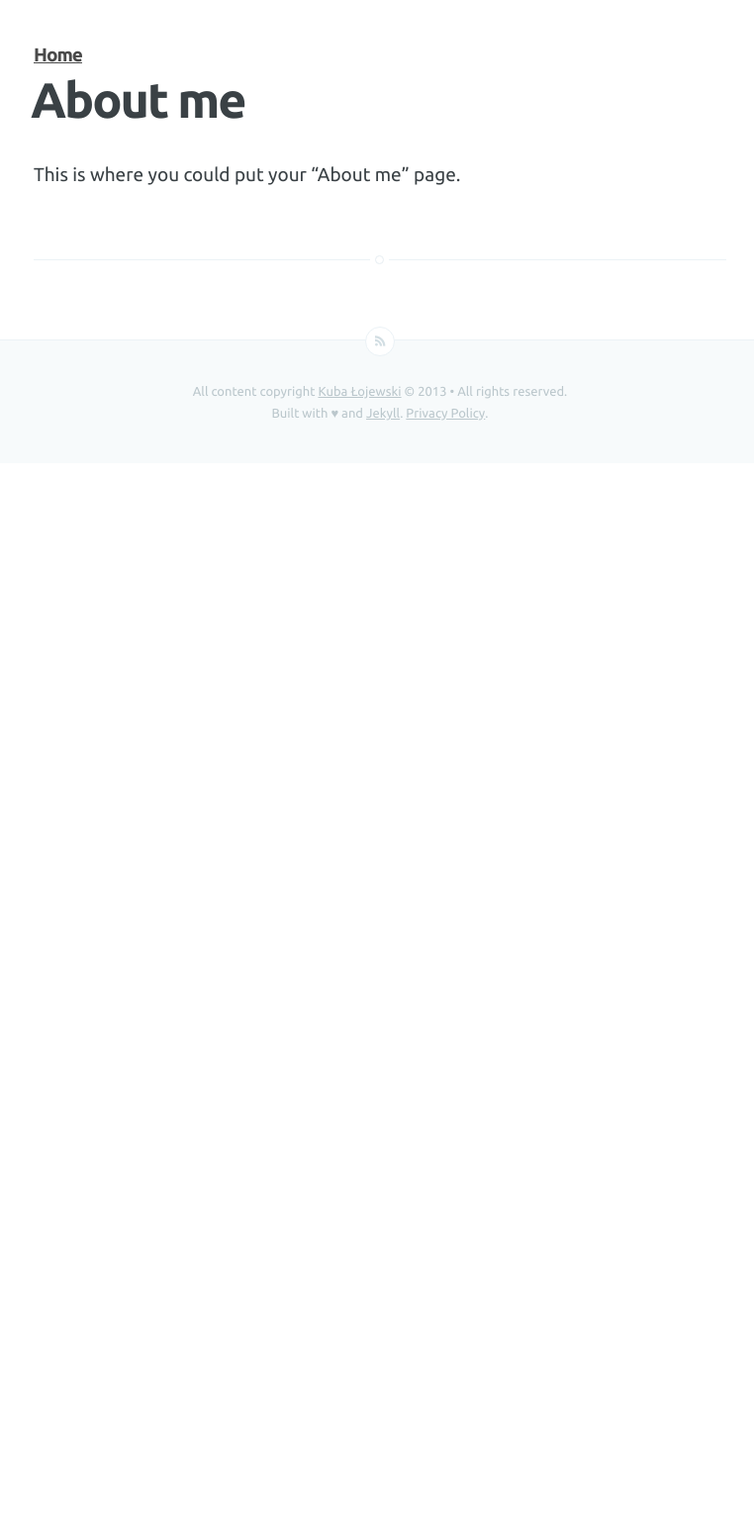
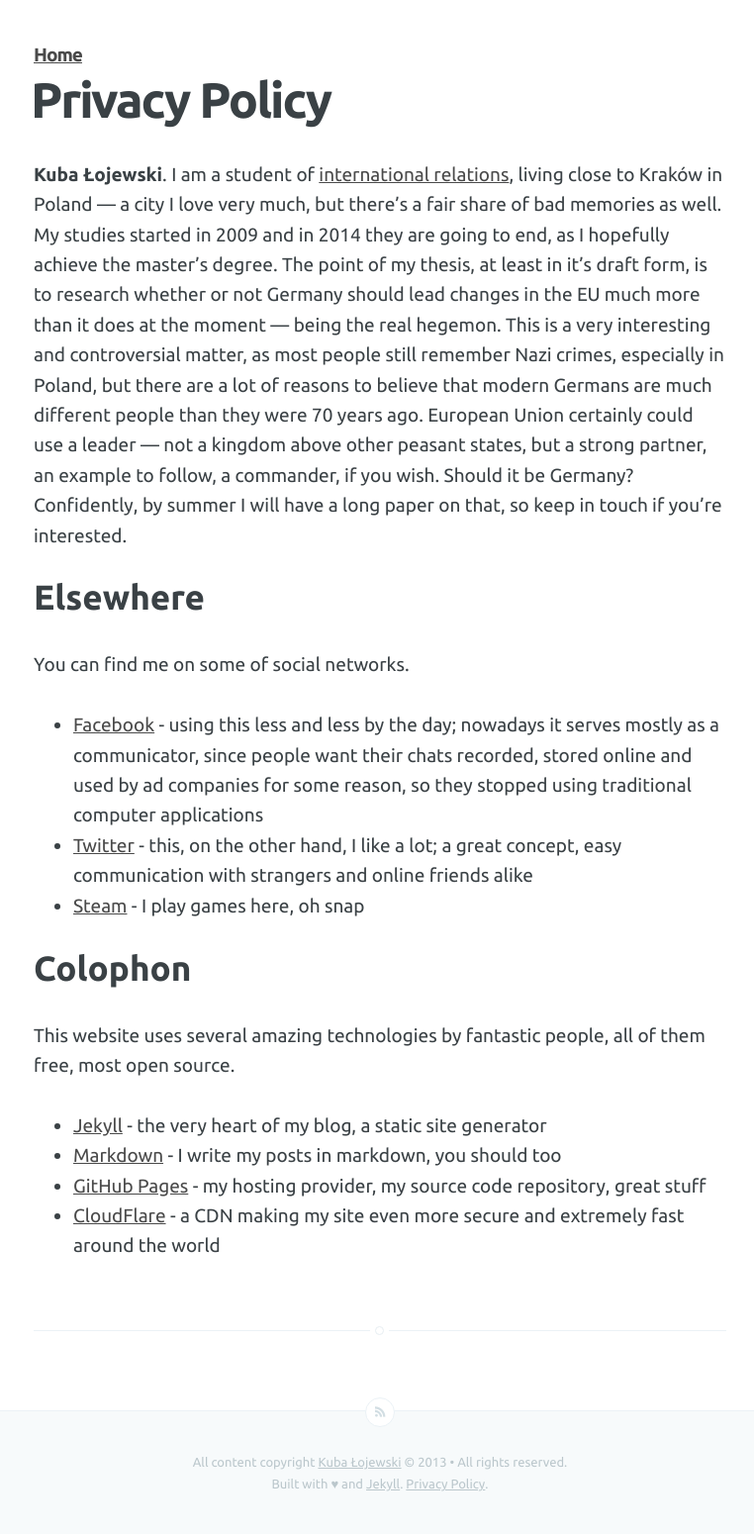
Before and after one commit to detlaff/jekyll-casper-refined, a Jekyll site: the page built from about.md, in a window 1280 px wide. Shown: the whole page at 99% size, without its empty margins (256-1018 px from the left). Built offline with Jekyll 4.4.1, drawn with Linux system fonts in a browser that asks for light colours; comment, search, counter and statistics services are not loaded; before the commit the page ends 940 px from its top, so only the background shows below that.

Commit message:
Add About

```diff
--- a/about.md
+++ b/about.md
@@ -1,6 +1,24 @@
 ---
 layout: page
-title: About me
+permalink: /about/index.html
+title: Privacy Policy
 ---
 
-This is where you could put your "About me" page.
+**Kuba Łojewski**. I am a student of [international relations](http://wse.krakow.pl), living close to Kraków in Poland — a city I love very much, but there's a fair share of bad memories as well. My studies started in 2009 and in 2014 they are going to end, as I hopefully achieve the master's degree. The point of my thesis, at least in it's draft form, is to research whether or not Germany should lead changes in the EU much more than it does at the moment — being the real hegemon. This is a very interesting and controversial matter, as most people still remember Nazi crimes, especially in Poland, but there are a lot of reasons to believe that modern Germans are much different people than they were 70 years ago. European Union certainly could use a leader — not a kingdom above other peasant states, but a strong partner, an example to follow, a commander, if you wish. Should it be Germany? Confidently, by summer I will have a long paper on that, so keep in touch if you're interested.
+
+### Elsewhere
+
+You can find me on some of social networks.
+
+* [Facebook](https://www.facebook.com/jakub.lojewski) - using this less and less by the day; nowadays it serves mostly as a communicator, since people want their chats recorded, stored online and used by ad companies for some reason, so they stopped using traditional computer applications
+* [Twitter](https://twitter.com/KubaLojewski) - this, on the other hand, I like a lot; a great concept, easy communication with strangers and online friends alike
+* [Steam](http://steamcommunity.com/id/dubus) - I play games here, oh snap
+
+### Colophon
+
+This website uses several amazing technologies by fantastic people, all of them free, most open source.
+
+* [Jekyll](http://jekyllrb.com/) - the very heart of my blog, a static site generator
+* [Markdown](http://daringfireball.net/projects/markdown/) - I write my posts in markdown, you should too
+* [GitHub Pages](http://pages.github.com/) - my hosting provider, my source code repository, great stuff
+* [CloudFlare](https://www.cloudflare.com) - a CDN making my site even more secure and extremely fast around the world
--- a/index.html
+++ b/index.html
@@ -16,6 +16,7 @@ logo: /assets/images/logo.png
             <h1 class="blog-title">{{ site.name}}</h1>
             <h2 class="blog-description">
                 {{ site.description }}.
+                <a href="{{ site.baseurl }}about">About</a>
             </h2>
         </div>
     </div>
```
